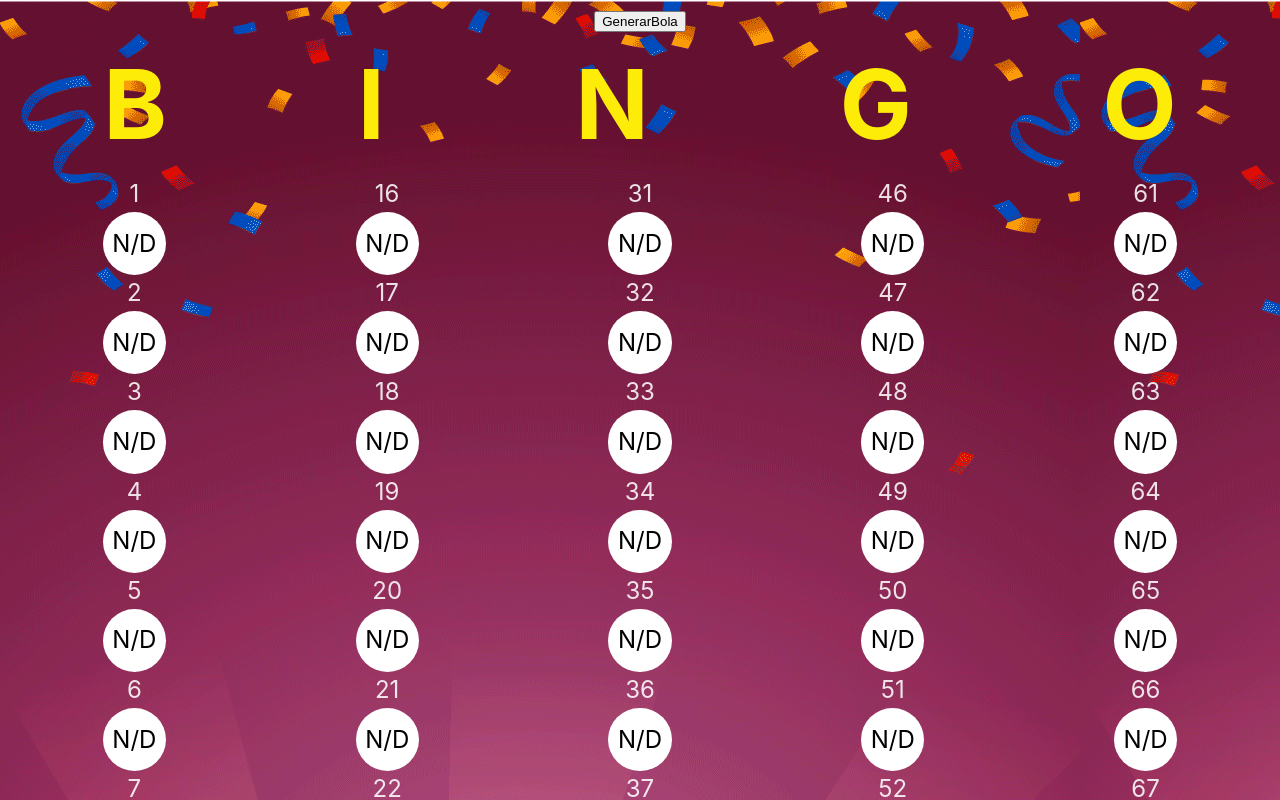
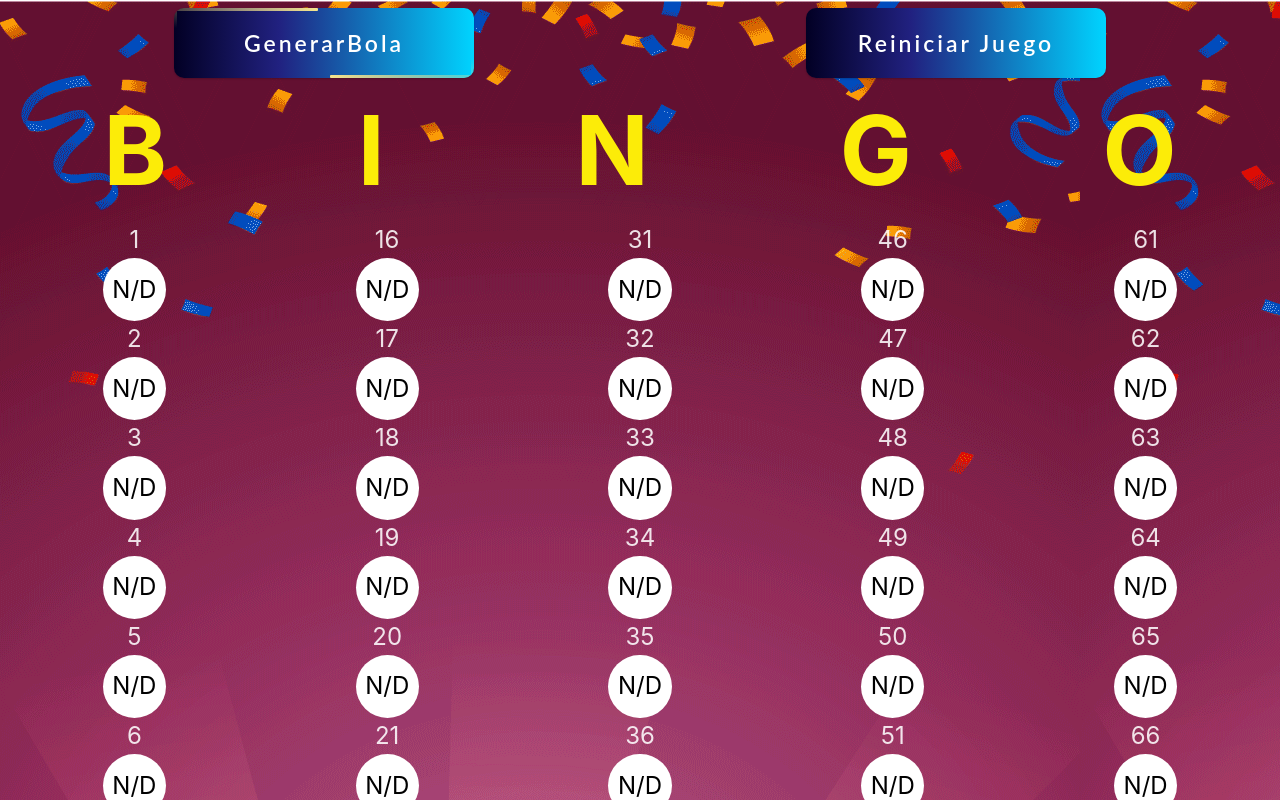
Before and after one commit to BryanGallo/tablaBingo, a React (Vite) app: page / in a window 1280 px wide. Shown: the top 800 px of the page. Built offline with nearby package versions, Linux system fonts and the light colour scheme.

Commit message:
Sweet alert Botones Generar Reiniciar

```diff
--- a/package.json
+++ b/package.json
@@ -3,7 +3,7 @@
   "private": true,
   "version": "0.0.0",
   "type": "module",
-  "author":"BRYAN GALLO",
+  "author": "BRYAN GALLO",
   "scripts": {
     "dev": "vite",
     "build": "vite build",
@@ -12,7 +12,8 @@
   },
   "dependencies": {
     "react": "^18.2.0",
-    "react-dom": "^18.2.0"
+    "react-dom": "^18.2.0",
+    "sweetalert2": "^11.10.8"
   },
   "devDependencies": {
     "@types/react": "^18.2.66",
--- a/src/App.css
+++ b/src/App.css
@@ -51,7 +51,7 @@ li {
     background-color: red;
 }
 #amarillo{
-    background-color: yellow;
+    background-color: rgb(236, 145, 8);
 }
 #azul{
     background-color: blue;
@@ -59,3 +59,119 @@ li {
 #verde{
     background-color: green;
 }
+
+.container{
+    display: flex;
+    justify-content: space-around;
+}
+
+button{
+    width:300px;
+    height:70px;
+    background: linear-gradient(90deg, rgba(2,0,36,1) 0%, rgba(33,33,128,1) 35%, rgba(0,212,255,1) 100%);
+    border-style: none;
+    color:#fff;
+    font-size: 23px;
+    letter-spacing: 3px;
+    font-family: 'Lato';
+    font-weight: 600;
+    outline: none;
+    cursor: pointer;
+    position: relative;
+    padding: 0px;
+    overflow: hidden;
+    transition: all .5s;
+    box-shadow: 0px 1px 2px rgba(0,0,0,.2);
+    border-radius: 10px;
+}
+button span{
+    position: absolute;
+    display: block;
+}
+button span:nth-child(1){
+    height: 3px;
+    width:200px;
+    top:0px;
+    left:-200px;
+    background: linear-gradient(to right, rgba(0,0,0,0), #f6e58d);
+    border-top-right-radius: 1px;
+    border-bottom-right-radius: 1px;
+    animation: span1 2s linear infinite;
+    animation-delay: 1s;
+}
+
+@keyframes span1{
+    0%{
+        left:-200px
+    }
+    100%{
+        left:200px;
+    }
+}
+button span:nth-child(2){
+    height: 70px;
+    width: 3px;
+    top:-70px;
+    right:0px;
+    background: linear-gradient(to bottom, rgba(0,0,0,0), #f6e58d);
+    border-bottom-left-radius: 1px;
+    border-bottom-right-radius: 1px;
+    animation: span2 2s linear infinite;
+    animation-delay: 2s;
+}
+@keyframes span2{
+    0%{
+        top:-70px;
+    }
+    100%{
+        top:70px;
+    }
+}
+button span:nth-child(3){
+    height:3px;
+    width:200px;
+    right:-200px;
+    bottom: 0px;
+    background: linear-gradient(to left, rgba(0,0,0,0), #f6e58d);
+    border-top-left-radius: 1px;
+    border-bottom-left-radius: 1px;
+    animation: span3 2s linear infinite;
+    animation-delay: 3s;
+}
+@keyframes span3{
+    0%{
+        right:-200px;
+    }
+    100%{
+        right: 200px;
+    }
+}
+
+button span:nth-child(4){
+    height:70px;
+    width:3px;
+    bottom:-70px;
+    left:0px;
+    background: linear-gradient(to top, rgba(0,0,0,0), #f6e58d);
+    border-top-right-radius: 1px;
+    border-top-left-radius: 1px;
+    animation: span4 2s linear infinite;
+    animation-delay: 4s;
+}
+@keyframes span4{
+    0%{
+        bottom: -70px;
+    }
+    100%{
+        bottom:70px;
+    }
+}
+
+button:hover{
+    transition: all .5s;
+    transform: rotate(-3deg) scale(1.1);
+    box-shadow: 0px 3px 5px rgba(0,0,0,.4);
+}
+button:hover span{
+    animation-play-state: paused;
+}
--- a/src/App.jsx
+++ b/src/App.jsx
@@ -2,8 +2,9 @@ import { useState } from "react";
 import Header from "./components/Header.jsx";
 import GenerarBola from "./components/GenerarBola.jsx";
 import NumeroLetras from "./components/NumeroLetras.jsx";
+import ResetearJuego from "./components/ResetearJuego.jsx";
 import bolasLetras from "./data/bolas.js";
-
+import Swal from "sweetalert2";
 import "./App.css";
 
 function App() {
@@ -16,7 +17,7 @@ function App() {
 
     const agregarBola = (condition) => {
         console.log(condition);
-        alert(`LA BOLA ES : ${condition.numero}-${condition.letra}`)
+        Swal.fire(`LA BOLA ES : ${condition.numero}-${condition.letra}`);
         if (condition.letra === "B") {
             setBolasB([...bolasB, condition]);
             return true;
@@ -42,7 +43,11 @@ function App() {
 
     const generar = () => {
         if (bolas.length === 0) {
-            alert("No hay mas bolas");
+            Swal.fire({
+                icon: "error",
+                title: "El juego termino",
+                text: "Se terminaron las bolas",
+            });
             return;
         }
 
@@ -85,9 +90,39 @@ function App() {
         maxsO = [...maxsO, index];
     }
 
+    const resetearJuego = () => {
+        Swal.fire({
+            title: "Estas seguro de reiniciar el juego?",
+            icon: "warning",
+            showCancelButton: true,
+            confirmButtonColor: "#3085d6",
+            cancelButtonColor: "#d33",
+            confirmButtonText: "Si, Reiniciar!",
+            cancelButtonText: "No Reiniciar!",
+        }).then((result) => {
+            if (result.isConfirmed) {
+                Swal.fire({
+                    title: "Juego Reiniciado",
+                    icon: "success",
+                });
+                setBolas(bolasLetras);
+                setBolasB([]);
+                setBolasI([]);
+                setBolasN([]);
+                setBolasG([]);
+                setBolasO([]);
+            }else{
+                return
+            }
+        });
+    };
+
     return (
         <>
-            <GenerarBola generar={generar} />
+            <div className="container">
+                <GenerarBola generar={generar} />
+                <ResetearJuego resetearJuego={resetearJuego} />
+            </div>
             <Header />
             <div className="letras">
                 <NumeroLetras bolas={bolasB} maxs={maxsB} />
--- a/src/components/GenerarBola.jsx
+++ b/src/components/GenerarBola.jsx
@@ -1,10 +1,17 @@
 import React from "react";
 
-const GenerarBola = ({generar}) => {
-
+const GenerarBola = ({ generar }) => {
     return (
         <>
-            <button onClick={generar}>GenerarBola</button>
+            <div class="wrapper">
+                <button onClick={generar}>
+                GenerarBola
+                    <span></span>
+                    <span></span>
+                    <span></span>
+                    <span></span>
+                </button>
+            </div>
         </>
     );
 };
--- a/src/components/NumeroLetras.jsx
+++ b/src/components/NumeroLetras.jsx
@@ -15,7 +15,7 @@ const NumeroLetras = ({ bolas, maxs }) => {
                                     <>
                                         <label>{bola.numero}</label>
                                         <label id={bola.letra === 'B' ? "rosa" : bola.letra === 'I' ? "rojo" : bola.letra === 'N' ? "amarillo" : bola.letra === 'G' ? "azul" : bola.letra === 'O' ? "verde" : "" }>
-                                            {bola.letra}-{max}
+                                            {max}-{bola.letra}
                                         </label>
                                     </>
                                 ) : (
--- /dev/null
+++ b/src/components/ResetearJuego.jsx
@@ -0,0 +1,11 @@
+import React from "react";
+import "../App.css";
+const ResetearJuego = ({ resetearJuego }) => {
+    return (
+        <>
+            <button onClick={resetearJuego}>Reiniciar Juego</button>
+        </>
+    );
+};
+
+export default ResetearJuego;
```
Also changed, not shown: 1 other file (tests, documents, lock files or other folders).
